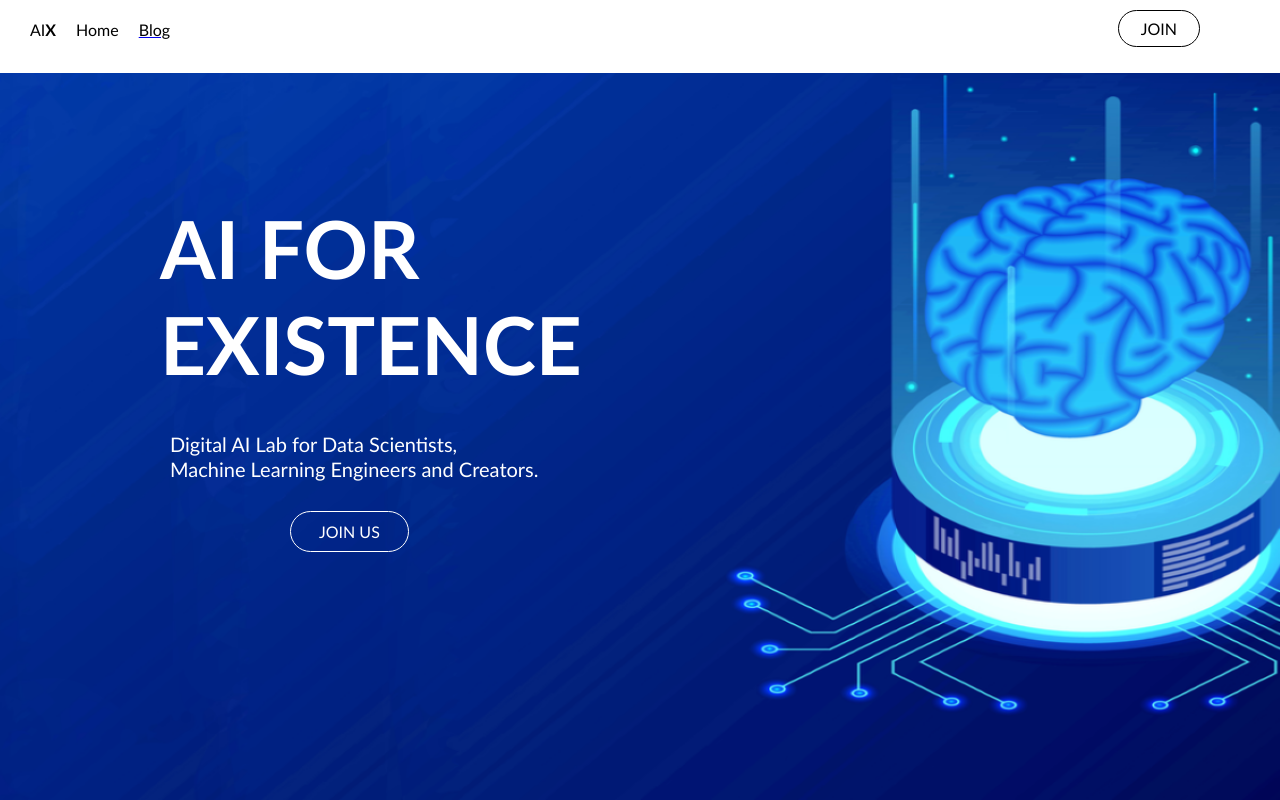
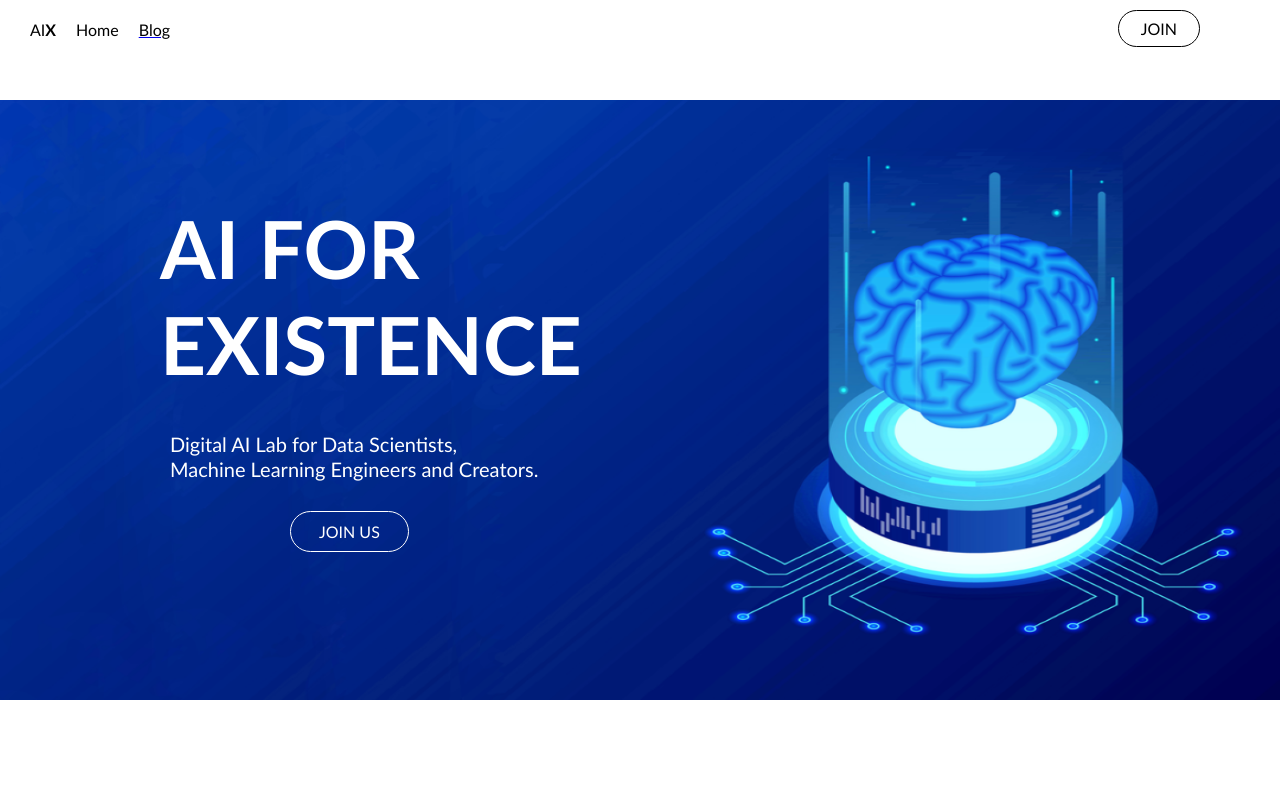
Before and after one commit to aiforexistence/aiforexistence.github.io, a plain HTML site: page index.html in a window 1280 px wide. Shown: the top 800 px of the page. Drawn offline with Linux system fonts and the light colour scheme.

Commit message:
Update aixstyle.css

```diff
--- a/aixstyle.css
+++ b/aixstyle.css
@@ -7,8 +7,8 @@ font-family:"Trebuchet MS" ;
 .container{
     width:100%;
     height: 100%;
-    background-size: cover;
-    background-image: url('./aixbrainson.PNG');
+    background-size: contain;
+    background-image: url('./aixbrainson.png');
     background-repeat: no-repeat;
     background-attachment: scroll;
     background-position: 50% 50%;
```
